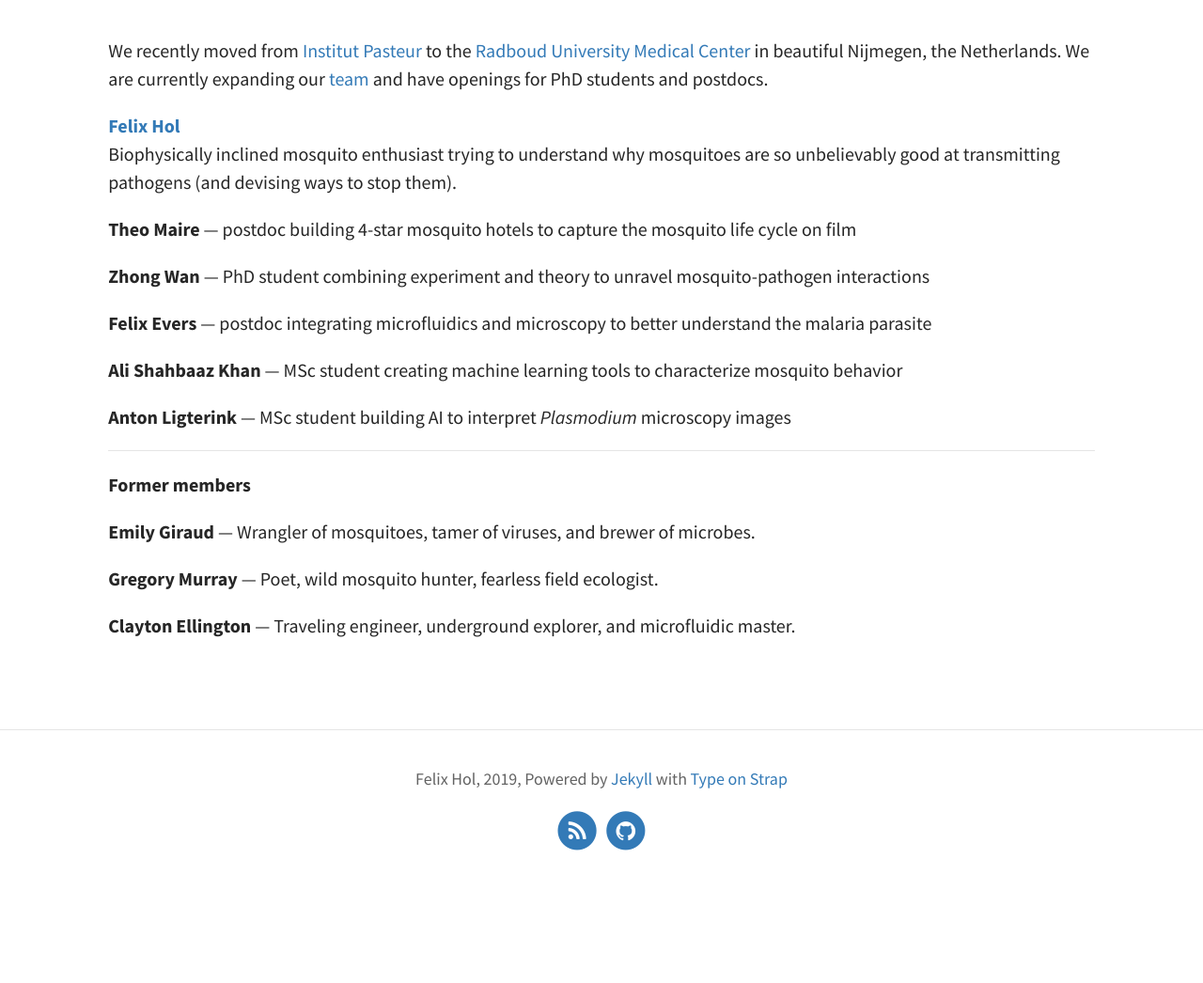
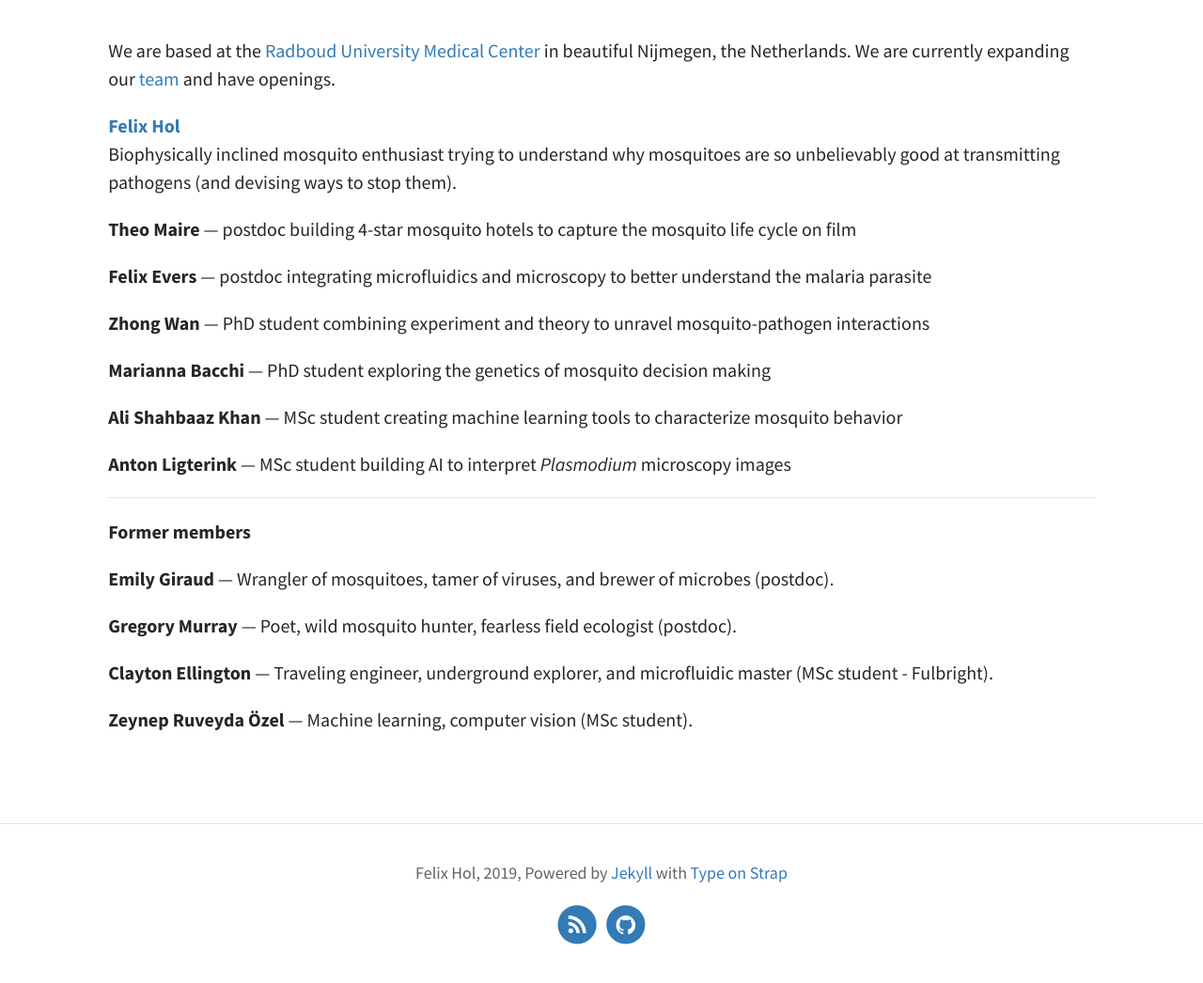
Before and after one commit to felixhol/felixhol.github.io, a Jekyll site: the page built from pages/03Team.md, in a window 1280 px wide. Shown: the part 283-1329 px from the top of the page at 94% size. Built offline with Jekyll 4.4.1, drawn with Linux system fonts in a browser that asks for light colours; before the commit the page ends 1229 px from its top, so only the background shows below that.

Commit message:
team update

```diff
--- a/pages/03Team.md
+++ b/pages/03Team.md
@@ -6,16 +6,18 @@ feature-img: "assets/img/IMG_2273.JPG"
 tags:
 ---
 
-We recently moved from [Institut Pasteur](https://research.pasteur.fr/en/) to the [Radboud University Medical Center](https://www.radboudumc.nl/en/radboud-institute-for-molecular-life-sciences) in beautiful Nijmegen, the Netherlands. We are currently expanding our [team](/team/) and have openings for PhD students and postdocs.
+We are based at the [Radboud University Medical Center](https://www.radboudumc.nl/en/radboud-institute-for-molecular-life-sciences) in beautiful Nijmegen, the Netherlands. We are currently expanding our [team](/team/) and have openings.
 
 [**Felix Hol**](/bio/)\
 Biophysically inclined mosquito enthusiast trying to understand why mosquitoes are so unbelievably good at transmitting pathogens (and devising ways to stop them).
 
 **Theo Maire** &mdash; postdoc building 4-star mosquito hotels to capture the mosquito life cycle on film
 
+**Felix Evers**  &mdash; postdoc integrating microfluidics and microscopy to better understand the malaria parasite
+
 **Zhong Wan**  &mdash; PhD student combining experiment and theory to unravel mosquito-pathogen interactions
 
-**Felix Evers**  &mdash; postdoc integrating microfluidics and microscopy to better understand the malaria parasite
+**Marianna Bacchi**  &mdash; PhD student exploring the genetics of mosquito decision making
 
 **Ali Shahbaaz Khan** &mdash; MSc student creating machine learning tools to characterize mosquito behavior
 
@@ -29,8 +31,10 @@ Biophysically inclined mosquito enthusiast trying to understand why mosquitoes a
 
 **Former members**
 
-**Emily Giraud** &mdash; Wrangler of mosquitoes, tamer of viruses, and brewer of microbes.
+**Emily Giraud** &mdash; Wrangler of mosquitoes, tamer of viruses, and brewer of microbes (postdoc).
 
-**Gregory Murray** &mdash; Poet, wild mosquito hunter, fearless field ecologist.
+**Gregory Murray** &mdash; Poet, wild mosquito hunter, fearless field ecologist (postdoc).
 
-**Clayton Ellington** &mdash; Traveling engineer, underground explorer, and microfluidic master.
+**Clayton Ellington** &mdash; Traveling engineer, underground explorer, and microfluidic master (MSc student - Fulbright).
+
+**Zeynep Ruveyda Özel** &mdash; Machine learning, computer vision (MSc student).
```
